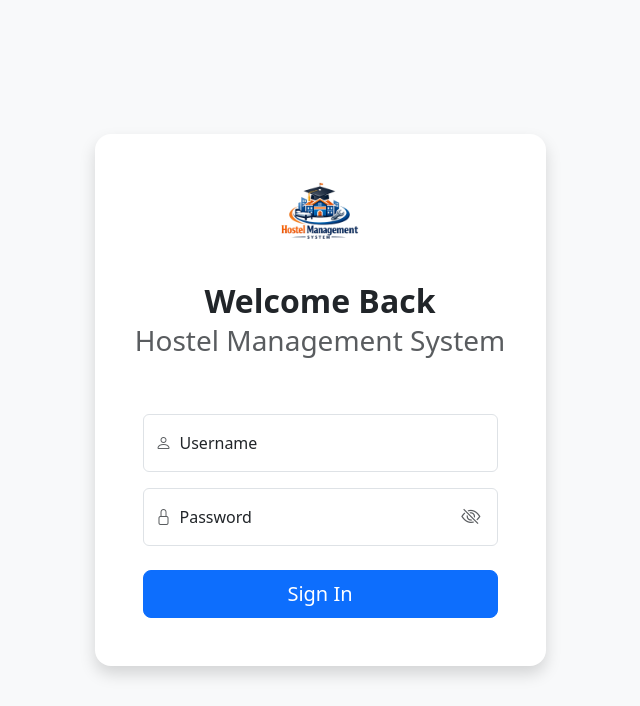
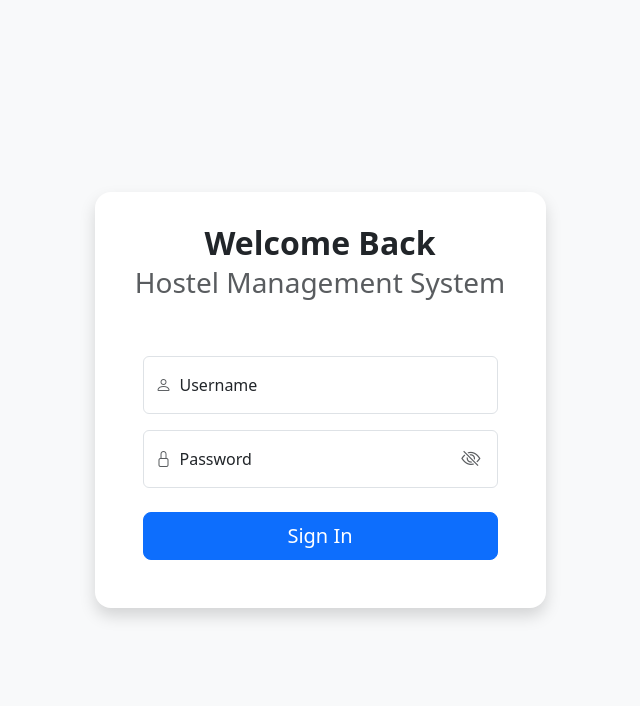
Before and after one commit to shaibankv/Hostel-Management-System, a Django app: page / in a window 1280 px wide. Shown: the top 706 px of the page, without its empty margins (320-960 px from the left). Run offline with Django 5.2, Linux system fonts and the light colour scheme.

Commit message:
Update login.html

```diff
--- a/accounts/templates/login.html
+++ b/accounts/templates/login.html
@@ -30,9 +30,6 @@
             <div class="col-md-8 col-lg-6 col-xl-5">
                 <div class="card login-card">
                     <div class="card-header login-card-header text-center">
-                        <div class="mb-3">
-                            <img src="{% static 'accounts/logo.png' %}" alt="SEA HSM Logo" style="height: 100px; width: auto; object-fit: contain;">
-                        </div>
                         <h2 class="fw-bold mb-1">Welcome Back</h2>
                         <h3 class="text-muted">Hostel Management System</h3>
                     </div>
```
